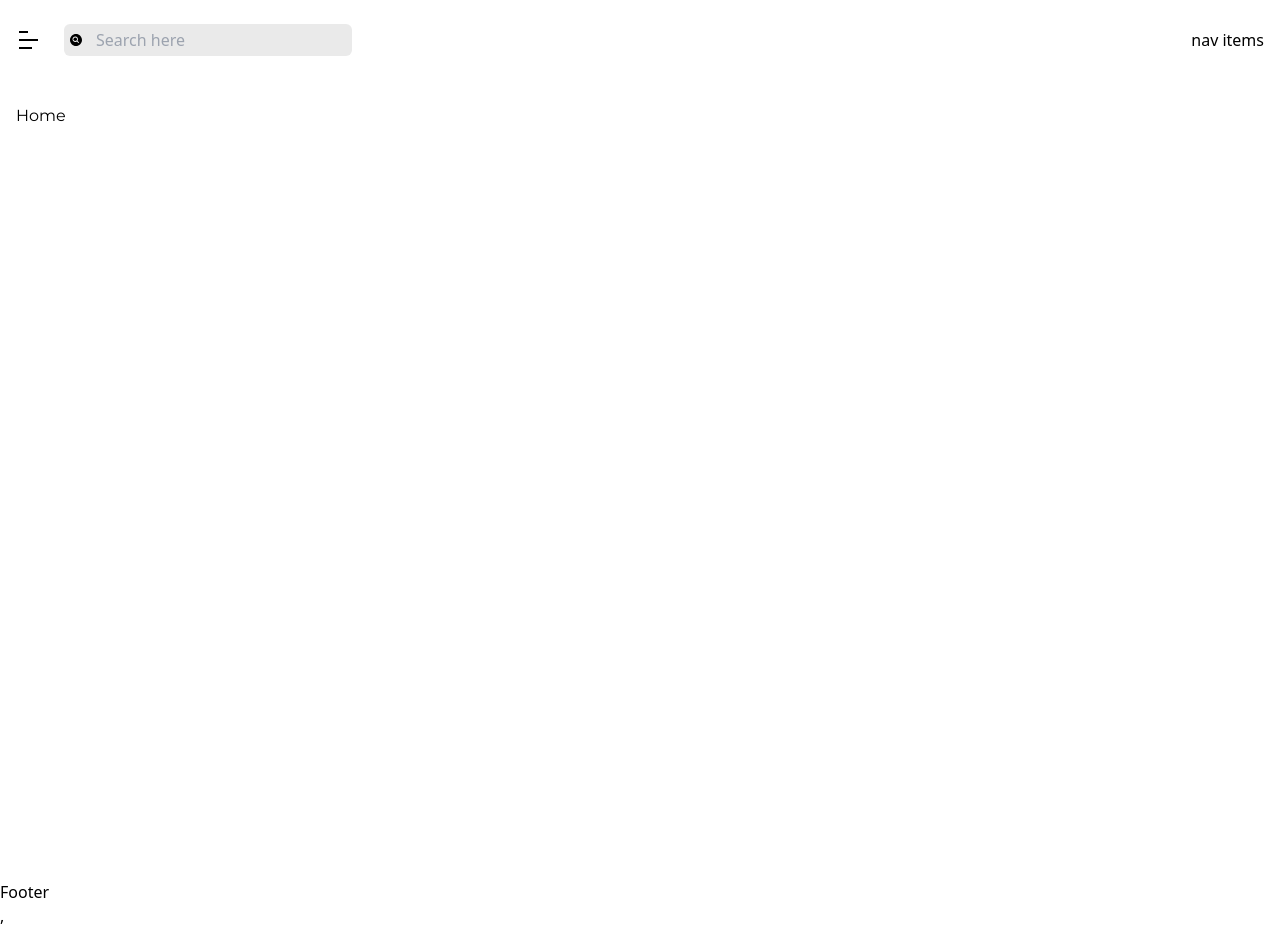
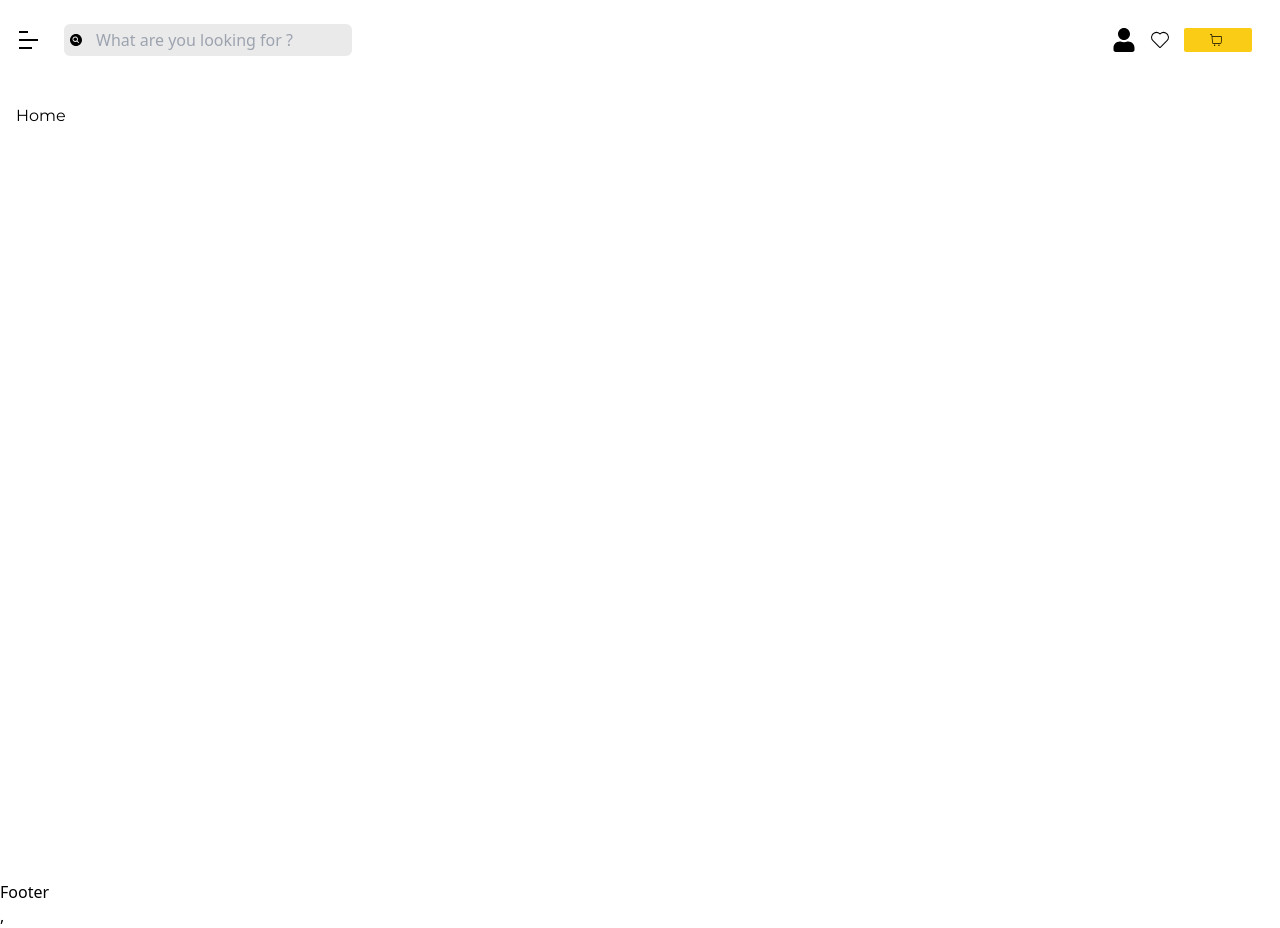
Before and after one commit to MohdUsman537/online-bookstore-, a React (Vite) app in the folder frontend/: page / in a window 1280 px wide. Built offline with nearby package versions, Linux system fonts and the light colour scheme.

Commit message:
Navbar p-2

```diff
--- a/frontend/src/components/Navbar.jsx
+++ b/frontend/src/components/Navbar.jsx
@@ -1,32 +1,64 @@
-import React from 'react';
-import { Link } from 'react-router-dom';
+import React from "react";
+import { Link } from "react-router-dom";
 import { RiBarChartHorizontalLine } from "react-icons/ri";
 import { IoSearchCircle } from "react-icons/io5";
-
+import { FaUser } from "react-icons/fa";
+import { CiHeart } from "react-icons/ci";
+import { CiShoppingCart } from "react-icons/ci";
 
 const Navbar = () => {
+
+  const currentuser = true;
+
   return (
     <header className="max-w-screen-2xl mx-auto px-4 py-6">
       <nav className="flex justify-between items-center">
         {/* leftside*/}
         <div className="flex items-center md-gap-16 gap-4">
           <Link to="/">
-             <RiBarChartHorizontalLine className="size-6"/>
+            <RiBarChartHorizontalLine className="size-6" />
           </Link>
 
           {/*search input*/}
           <div className="relative sm:w-72 w-40 space-x-2">
-          <IoSearchCircle className="absolute inline-block left-3 inset-y-2"/>
-          <input type="text" placeholder='Search here' className="bg-[#EAEAEA] w-full py-1 md:px-8 px-6 rounded-md focus:outline-none"/>
+            <IoSearchCircle className="absolute inline-block left-3 inset-y-2" />
+            <input
+              type="text"
+              placeholder="What are you looking for ?"
+              className="bg-[#EAEAEA] w-full py-1 md:px-8 px-6 rounded-md focus:outline-none"
+            />
           </div>
         </div>
         {/*rightside*/}
+        <div className="relative flex items-center md:space-x-3 space-x-2">
           <div>
-          nav items
+            {
+               currentuser ? <>
+               <button>
+
+               </button>
+               </> :
+               <Link to="/login">
+                <FaUser className="size-6"/>
+              </Link>
+            }
+          </div>
+          <FaUser className="size-6" />
+          <button className="hidden sm:block">
+            <CiHeart className="size-6" />
+          </button>
+
+          <Link
+            to="/cart"
+            className="bg-yellow-400 p-1 sm:px-6 px-2 flex items-center rounded-sm"
+          >
+            <CiShoppingCart className="size-4" />
+            <span className="text-sm font-semibold sm:ml-1"></span>
+          </Link>
+          <span></span>
         </div>
       </nav>
     </header>
-
   );
 };
 
```
Lines whose indentation alone changed are shown as unchanged.
